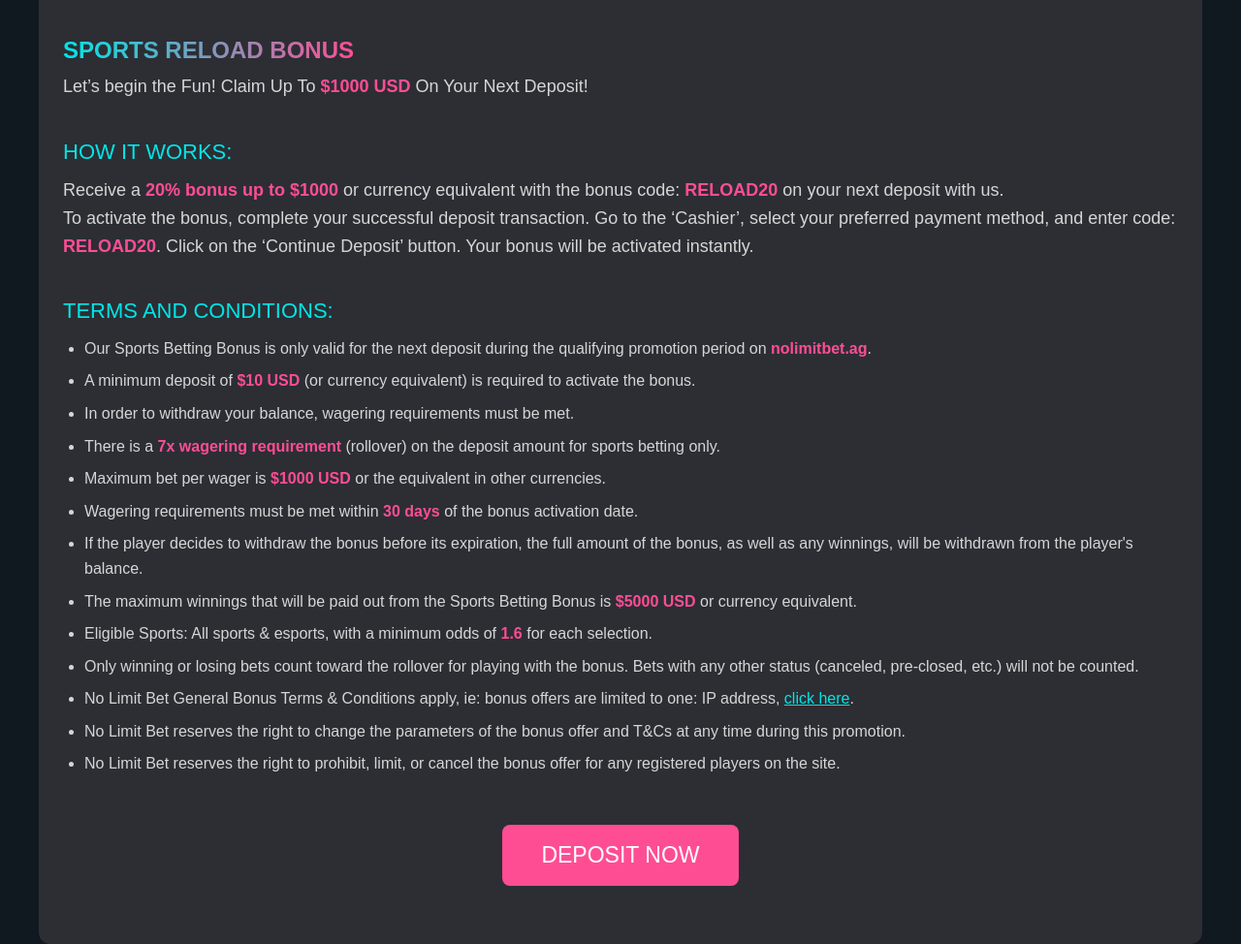
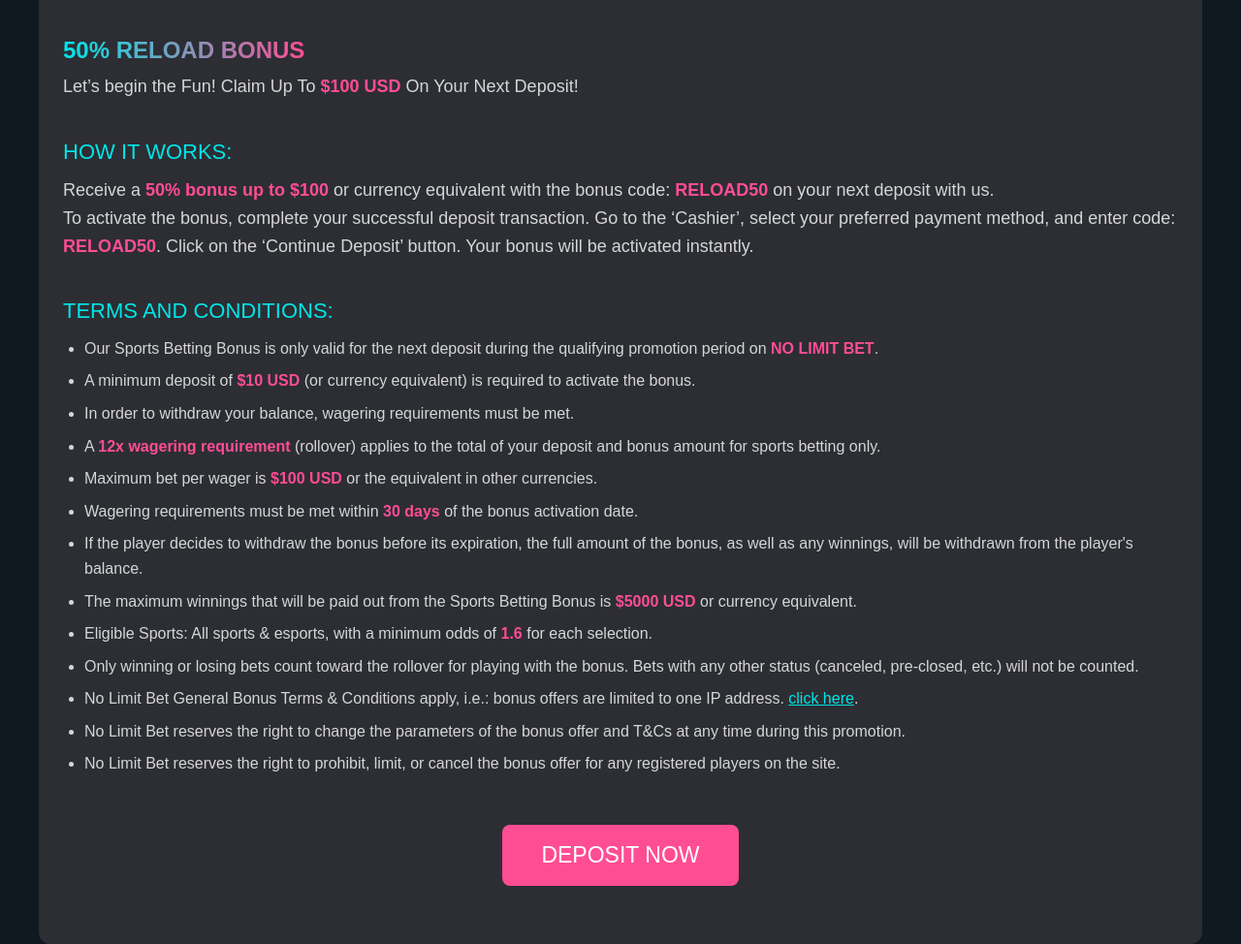
Before and after one commit to steverex169/nolimitslider, a Django app: page /promotions/promotionsRELOAD/ in a window 1280 px wide. Shown: the part 562-1536 px from the top of the page at 97% size. Run offline with Django 5.2, Linux system fonts and the light colour scheme.

Commit message:
add promotions

```diff
--- a/carousel/templates/promotionRELOAD.html
+++ b/carousel/templates/promotionRELOAD.html
@@ -34,7 +34,7 @@
 .top-banner {
   height: 600px;
   max-width: 1552px;
-  background-image: url('/media/promotion/SR\ Detail\ Image.png');
+  background-image: url('/media/promotion/Reload\ 50%\ -\ Detail.png');
   background-size: cover;
   background-position: center;
   background-repeat: no-repeat;
@@ -245,44 +245,55 @@
     </div>
   </div>
 <div class="promotion-content">
-      <h4 class="promotion-title">SPORTS RELOAD BONUS</h4>
+  <h4 class="promotion-title">50% RELOAD BONUS</h4>
   <p class="promotion-description">
-        Let’s begin the Fun! Claim Up To <b>$1000 USD</b> On Your Next Deposit!
+    Let’s begin the Fun! Claim Up To <b>$100 USD</b> On Your Next Deposit!
   </p>
 
   <h2>HOW IT WORKS:</h2>
   <p class="promotion-description">
-        Receive a <b>20% bonus up to $1000</b> or currency equivalent with the bonus code:
-        <b>RELOAD20</b> on your next deposit with us.<br>
+    Receive a <b>50% bonus up to $100</b> or currency equivalent with the bonus code:
+    <b>RELOAD50</b> on your next deposit with us.<br>
     To activate the bonus, complete your successful deposit transaction. Go to the ‘Cashier’,
-        select your preferred payment method, and enter code: <b>RELOAD20</b>. Click on the
+    select your preferred payment method, and enter code: <b>RELOAD50</b>. Click on the
     ‘Continue Deposit’ button. Your bonus will be activated instantly.
   </p>
 
   <h2>TERMS AND CONDITIONS:</h2>
   <ul>
     <li>Our Sports Betting Bonus is only valid for the next deposit during the qualifying
-          promotion period on <b>nolimitbet.ag</b>.</li>
+      promotion period on <b>NO LIMIT BET</b>.</li>
+
     <li>A minimum deposit of <b>$10 USD</b> (or currency equivalent) is required to activate
       the bonus.</li>
+
     <li>In order to withdraw your balance, wagering requirements must be met.</li>
-        <li>There is a <b>7x wagering requirement</b> (rollover) on the deposit amount for sports
-          betting only.</li>
-        <li>Maximum bet per wager is <b>$1000 USD</b> or the equivalent in other currencies.</li>
+
+    <li>A <b>12x wagering requirement</b> (rollover) applies to the total of your deposit and
+      bonus amount for sports betting only.</li>
+
+    <li>Maximum bet per wager is <b>$100 USD</b> or the equivalent in other currencies.</li>
+
     <li>Wagering requirements must be met within <b>30 days</b> of the bonus activation date.</li>
+
     <li>If the player decides to withdraw the bonus before its expiration, the full amount of
       the bonus, as well as any winnings, will be withdrawn from the player's balance.</li>
+
     <li>The maximum winnings that will be paid out from the Sports Betting Bonus is
       <b>$5000 USD</b> or currency equivalent.</li>
+
     <li>Eligible Sports: All sports & esports, with a minimum odds of <b>1.6</b> for each
       selection.</li>
+
     <li>Only winning or losing bets count toward the rollover for playing with the bonus. Bets
       with any other status (canceled, pre-closed, etc.) will not be counted.</li>
-        <li>No Limit Bet General Bonus Terms & Conditions apply, ie: bonus offers are limited
-          to one: IP address, <a href="https://banners.nolimitbet.ag/terms-conditions/">click
-            here</a>.</li>
+
+    <li>No Limit Bet General Bonus Terms & Conditions apply, i.e.: bonus offers are limited
+      to one IP address. <a href="https://banners.nolimitbet.ag/terms-conditions/">click here</a>.</li>
+
     <li>No Limit Bet reserves the right to change the parameters of the bonus offer and T&Cs
       at any time during this promotion.</li>
+
     <li>No Limit Bet reserves the right to prohibit, limit, or cancel the bonus offer for any
       registered players on the site.</li>
   </ul>
@@ -291,6 +302,7 @@
     DEPOSIT NOW
   </button>
 </div>
+
   </div>
   </div>
     <custom-footer></custom-footer>
```
Also changed, not shown: carousel/templates/htmlforbanners.html (+28 -16 lines), carousel/templates/promotion.html (+12 -11 lines), carousel/templates/promotion8.html (+24 -11 lines). Lines whose indentation alone changed are shown as unchanged.
